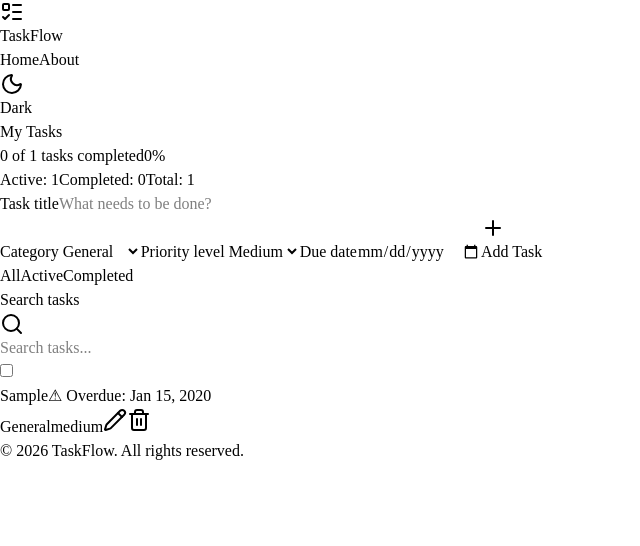
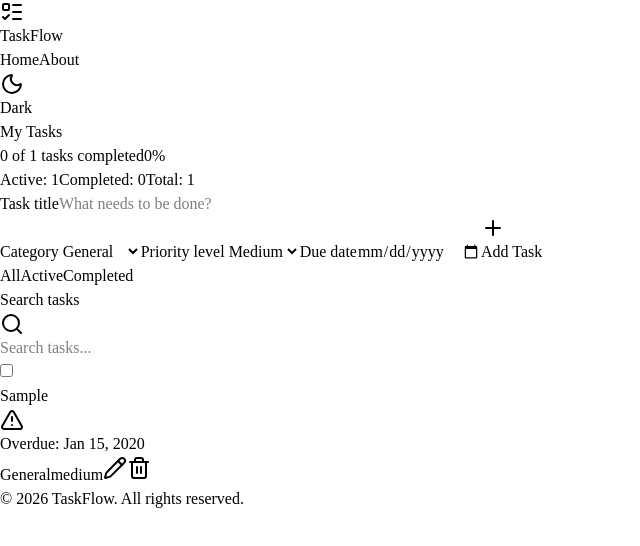
Before and after one commit to sieve-dev-sudo/taskflow-frontend, a React (Vite) app: page / in a window 1280 px wide. Both pictures are taken after typing "Sample", "2020-01-15" into the empty fields and a click on the button "Add Task". Shown: the top 546 px of the page, without its empty margins (0-640 px from the left). Built offline with nearby package versions, Linux system fonts and the light colour scheme.

Commit message:
style: improve overdue badge and align checkbox/actions consistently

```diff
--- a/src/components/TaskItem.jsx
+++ b/src/components/TaskItem.jsx
@@ -1,5 +1,5 @@
 import { useState } from 'react'
-import { Pencil, Trash2 } from 'lucide-react'
+import { Pencil, Trash2, AlertTriangle } from 'lucide-react'
 import { useTasks } from '../context/TaskContext'
 import PriorityBadge from './PriorityBadge'
 import CategoryBadge from './CategoryBadge'
@@ -21,18 +21,18 @@ function TaskItem({ task }) {
 
   return (
     <div
-      className="flex flex-col sm:flex-row sm:items-center gap-2 sm:gap-3 p-3 border border-slate-200 dark:border-slate-700 rounded-lg hover:bg-slate-50 dark:hover:bg-slate-800/50 transition-colors"
+      className="flex items-start sm:items-center gap-3 p-3 border border-slate-200 dark:border-slate-700 rounded-lg hover:bg-slate-50 dark:hover:bg-slate-800/50 transition-colors"
       role="listitem"
     >
-      <div className="flex items-center gap-3 flex-1">
       <input
         type="checkbox"
         checked={task.completed}
         onChange={() => toggleTask(task.id)}
         aria-label={`Mark "${task.title}" as ${task.completed ? 'incomplete' : 'complete'}`}
-          className="w-4 h-4 shrink-0 focus:outline-none focus-visible:ring-2 focus-visible:ring-indigo-500"
+        className="w-4 h-4 mt-1 sm:mt-0 shrink-0 focus:outline-none focus-visible:ring-2 focus-visible:ring-indigo-500"
       />
 
+      <div className="flex-1 min-w-0">
         {isEditing ? (
           <input
             type="text"
@@ -42,10 +42,10 @@ function TaskItem({ task }) {
             onKeyDown={(e) => e.key === 'Enter' && handleSave()}
             autoFocus
             aria-label="Edit task title"
-            className="flex-1 px-2 py-1 border border-slate-300 dark:border-slate-600 rounded"
+            className="w-full px-2 py-1 border border-slate-300 dark:border-slate-600 rounded"
           />
         ) : (
-          <div className="flex-1">
+          <div className="flex flex-wrap items-center gap-x-2 gap-y-1">
             <span
               onDoubleClick={() => setIsEditing(true)}
               className={`${
@@ -58,11 +58,14 @@ function TaskItem({ task }) {
             </span>
             {task.dueDate && (
               <span
-                className={`ml-2 text-xs ${
-                  overdue ? 'text-red-600 font-semibold' : 'text-slate-400'
+                className={`inline-flex items-center gap-1 text-xs px-2 py-0.5 rounded-full ${
+                  overdue
+                    ? 'bg-red-100 text-red-700 dark:bg-red-900/40 dark:text-red-300 font-semibold'
+                    : 'bg-slate-100 dark:bg-slate-700 text-slate-500 dark:text-slate-400'
                 }`}
               >
-                {overdue ? '⚠ Overdue: ' : 'Due: '}
+                {overdue && <AlertTriangle className="w-3 h-3" />}
+                {overdue ? 'Overdue: ' : 'Due: '}
                 {formatDate(task.dueDate)}
               </span>
             )}
@@ -70,7 +73,7 @@ function TaskItem({ task }) {
         )}
       </div>
 
-      <div className="flex items-center gap-3 ml-7 sm:ml-0">
+      <div className="flex items-center gap-2 shrink-0">
         <CategoryBadge category={task.category} />
         <PriorityBadge priority={task.priority} />
         <button
```
Lines whose indentation alone changed are shown as unchanged.
